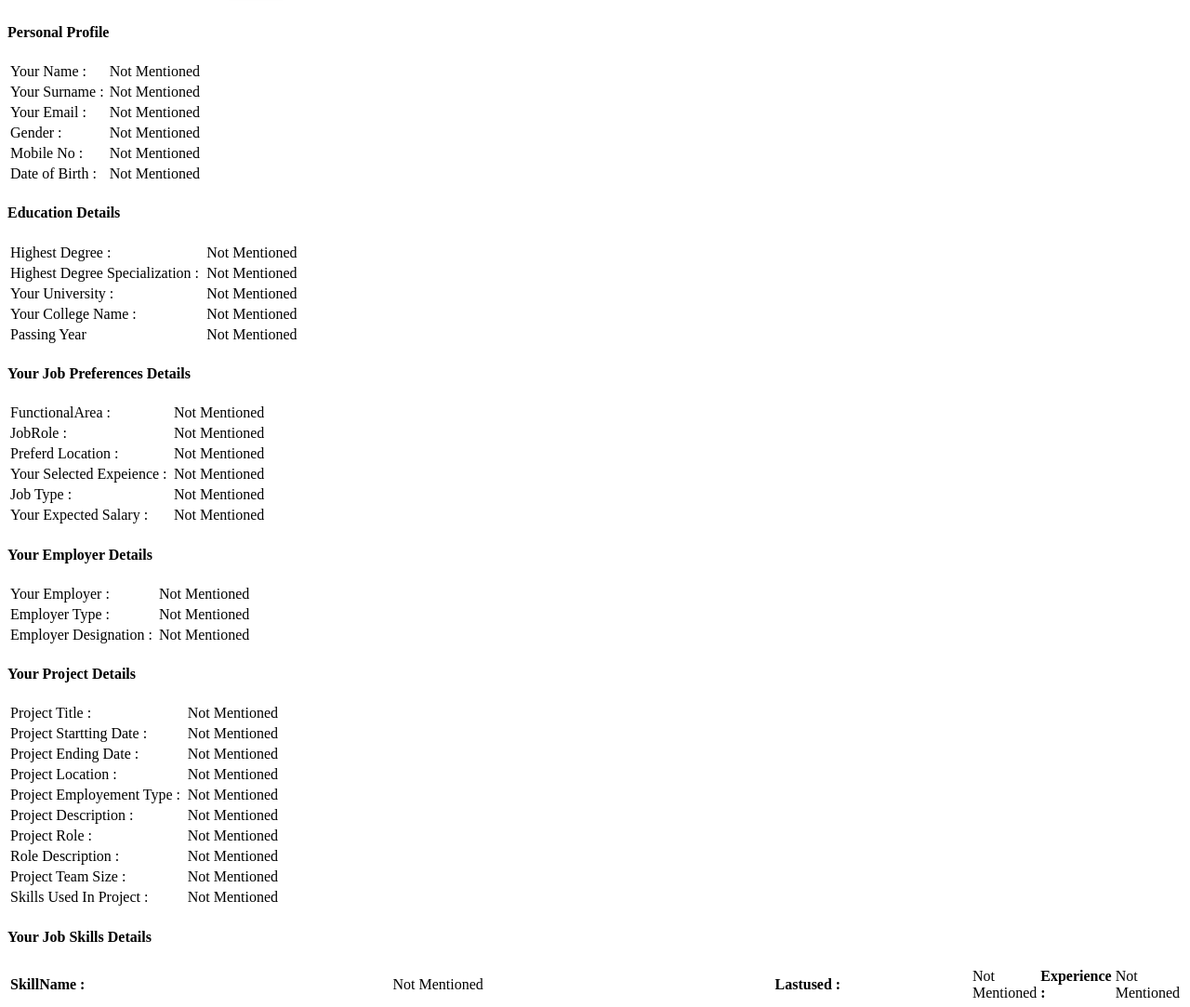
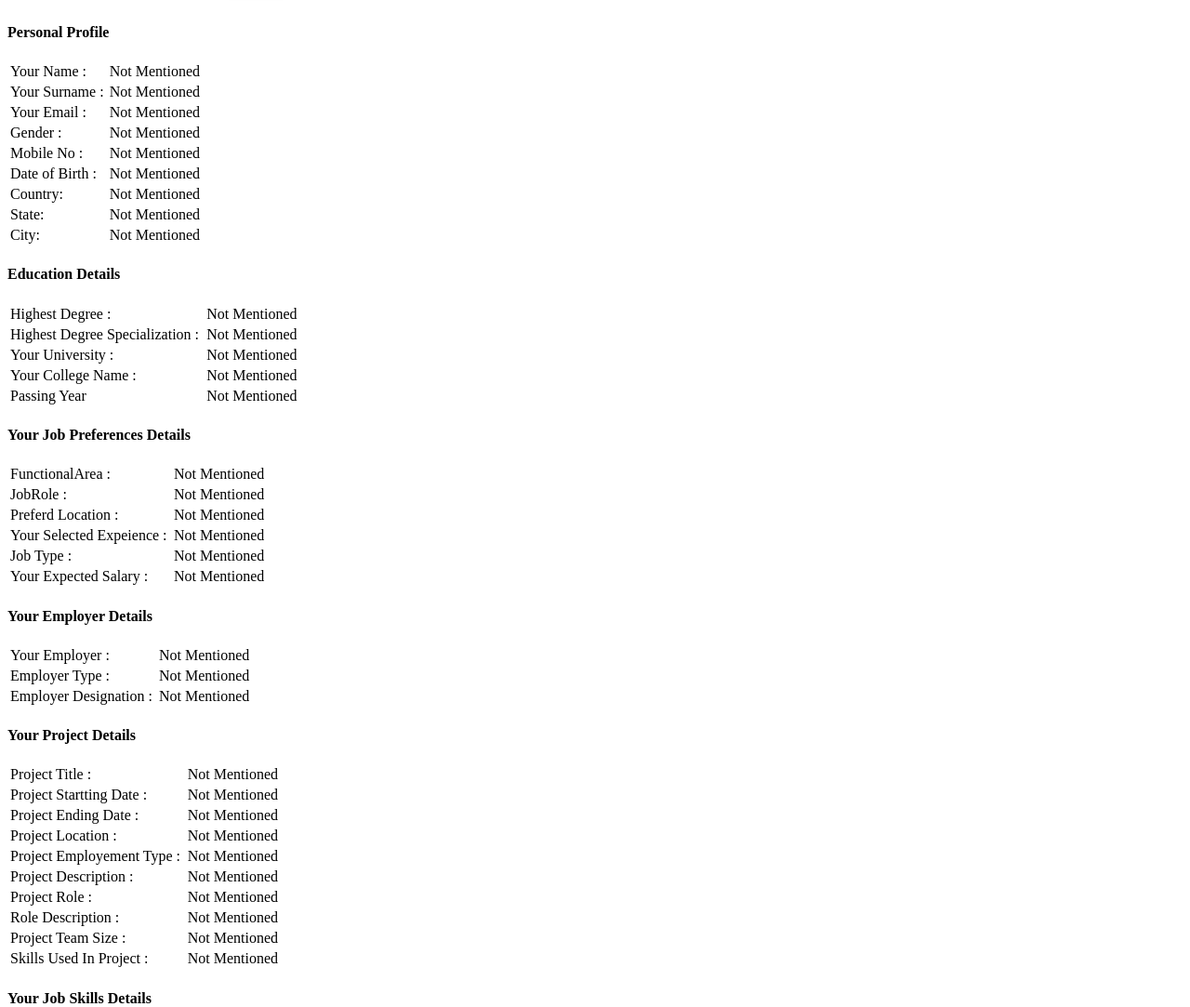
Before and after one commit to ewwgit/jobportal, a Yii app: the page made by frontend/views/site/viewprofile.php in a window 1280 px wide. Shown: the part 901-1984 px from the top of the page at 93% size. Run offline with PHP 8.4 and a stand-in for Yii, Linux system fonts and the light colour scheme; the template is opened without the code that fills it, so the values that code supplies are empty; some libraries are stand-ins or nearby versions.

Commit message:
commited the employee after adding country state,city

```diff
--- a/frontend/views/site/viewprofile.php
+++ b/frontend/views/site/viewprofile.php
@@ -120,6 +120,17 @@ td {
                         <td>Date of Birth :</td>
                         <td><?php echo  isset($empmodel->dateofbirth)? $empmodel->dateofbirth : 'Not Mentioned' ;    ?></td>
                       </tr>
+                       <tr>
+                        <td>Country:</td>
+                        <td><?php echo  isset($empmodel->country)? $empmodel->country : 'Not Mentioned' ;    ?></td>
+                      </tr>
+                       <td>State:</td>
+                        <td><?php echo  isset($empmodel->state)? $empmodel->state : 'Not Mentioned' ;    ?></td>
+                      </tr>
+                       <td>City:</td>
+                        <td><?php echo  isset($empmodel->city)? $empmodel->city : 'Not Mentioned' ;    ?></td>
+                      </tr>
+
                     </tbody>
                   </table>
                 </div>
```
Also changed, not shown: frontend/controllers/CommonController.php (+5 -4 lines), frontend/models/EmployeeForm.php (+7 -1 lines).
